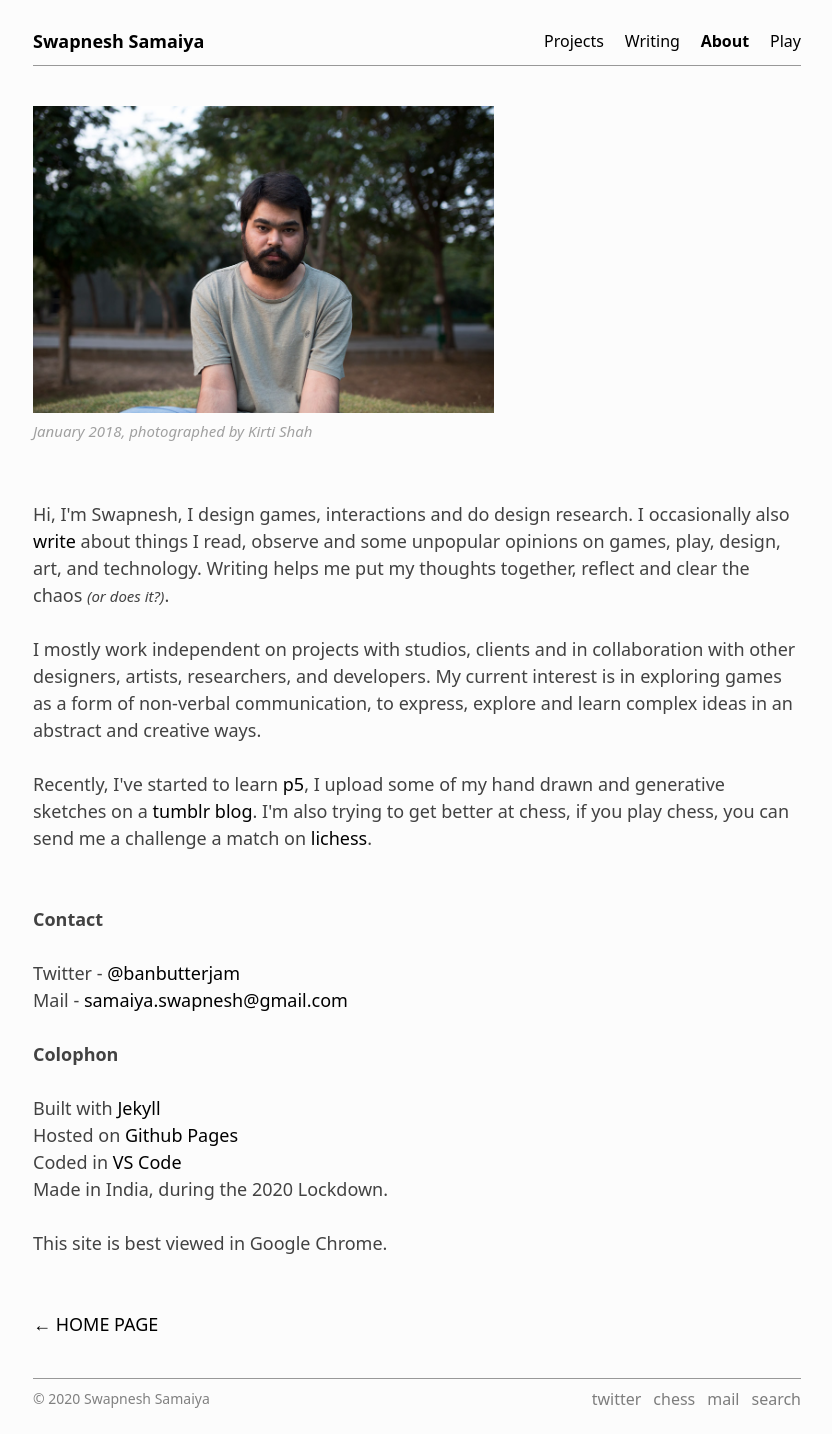
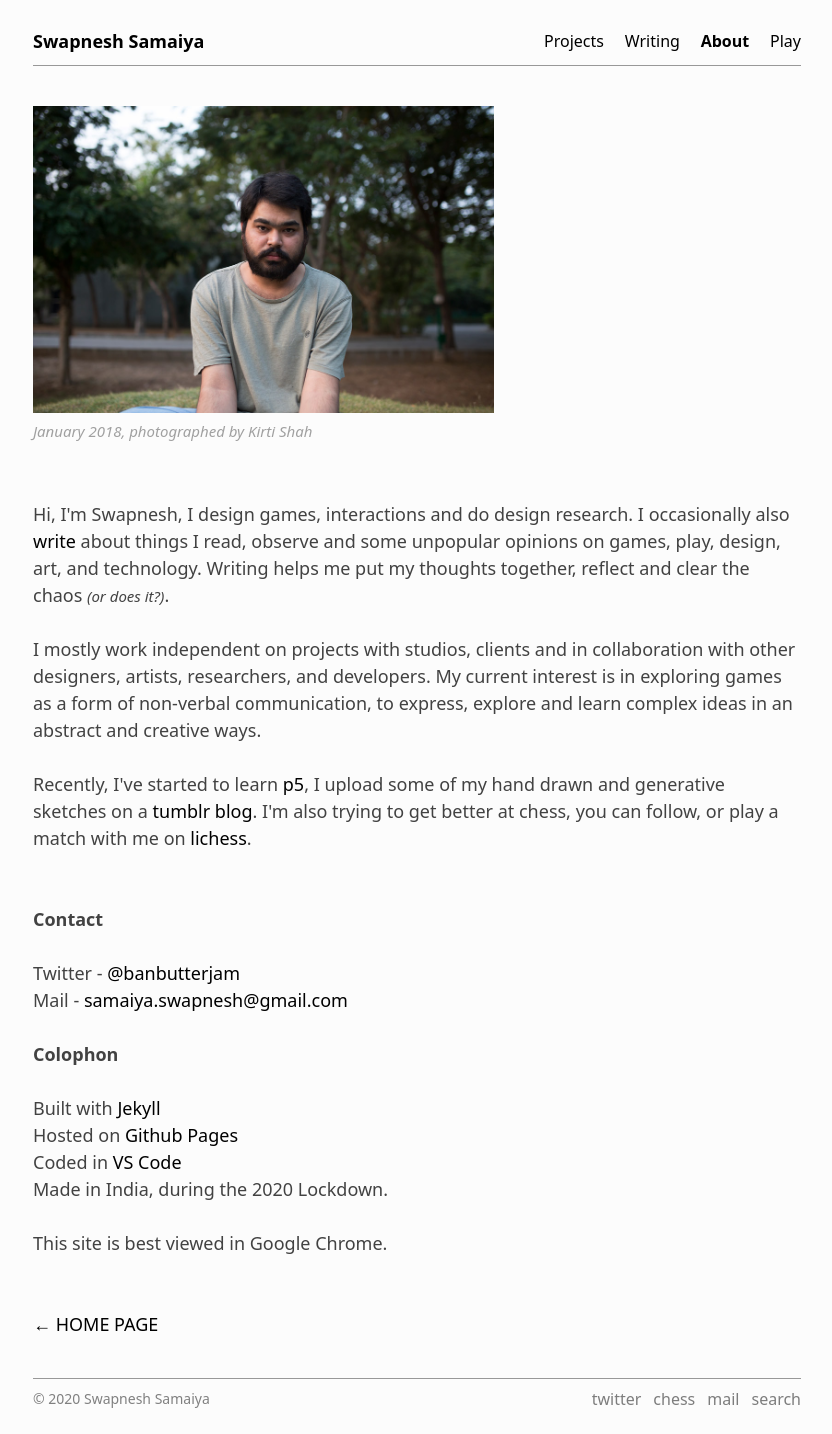
Before and after one commit to bunbutterjam/bunbutterjam.github.io, a Jekyll site: the page built from _pages/about.html, in a window 1280 px wide. Shown: the whole page, without its empty margins (223-1055 px from the left). Built offline with Jekyll 4.4.1, drawn with Linux system fonts in a browser that asks for light colours.

Commit message:
about updated

```diff
--- a/_pages/about.html
+++ b/_pages/about.html
@@ -14,7 +14,7 @@
 
     <!-- I support coexistence, <a href="https://en.wikipedia.org/wiki/Absurdism" target="_blank">absurdism</a> and <a href="https://www.ludozofi.com/home/library/grasshopper/" target="_blank">the grasshopper</a>.<br><br> -->
 
-    Recently, I've started to learn <a href="https://p5js.org/" target="_blank">p5</a>, I upload some of my hand drawn and generative sketches on a <a href="https://bunbutterjam.tumblr.com/" target="_blank">tumblr blog</a>. I'm also trying to get better at chess, if you play chess, you can send me a challenge a match on <a href="https://lichess.org/@/ludicious" target="_blank">lichess</a>.<br><br><br>
+    Recently, I've started to learn <a href="https://p5js.org/" target="_blank">p5</a>, I upload some of my hand drawn and generative sketches on a <a href="https://bunbutterjam.tumblr.com/" target="_blank">tumblr blog</a>. I'm also trying to get better at chess, you can follow, or play a match with me on <a href="https://lichess.org/@/ludicious" target="_blank">lichess</a>.<br><br><br>
 
     <!-- <a href="https://lichess.org/@/ludicious" target="_blank">Lichess</a> &nbsp;
     <a href="https://boardgamearena.com/player">BGA</a> &nbsp;
```
